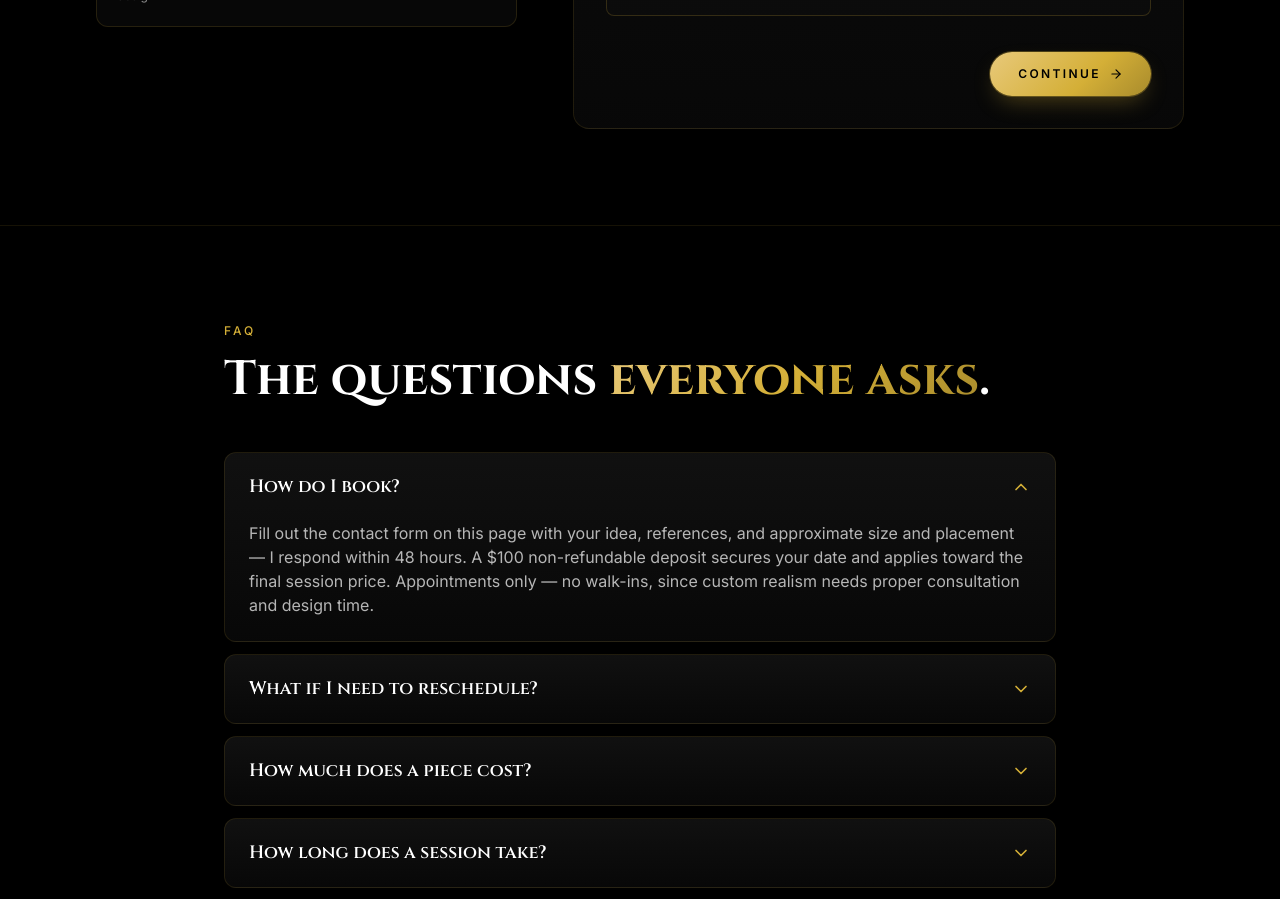
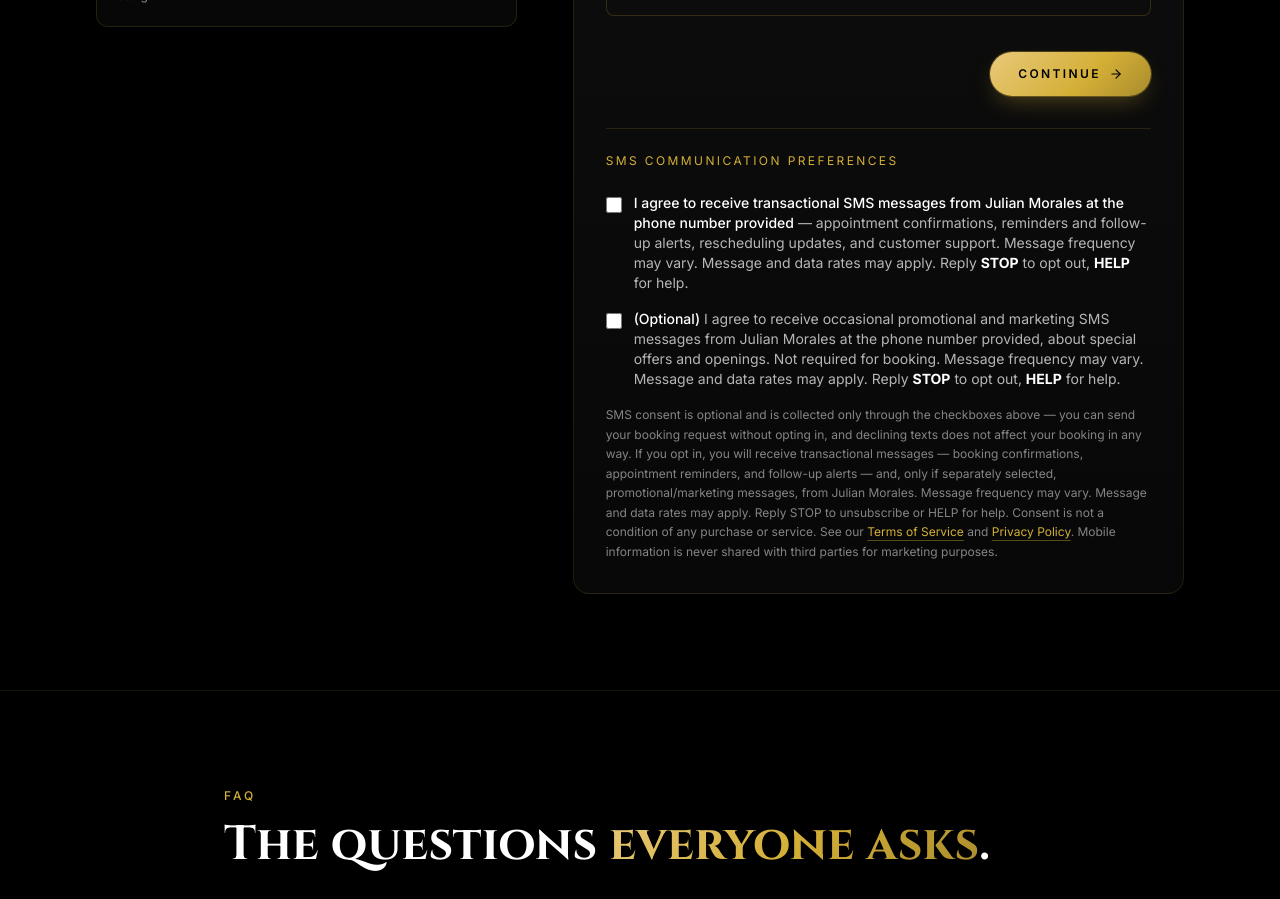
Before and after one commit to agencygi10-cell/julianmoralestattoo-website, a Next.js app: page /contact in a window 1280 px wide. Shown: the part 960-1859 px from the top of the page. Built offline with nearby package versions, Linux system fonts and the light colour scheme.

Commit message:
fix(scanner): render SMS consent block outside the step wizard — visible on first paint for carrier scanners/reviewers

```diff
--- a/components/Contact.tsx
+++ b/components/Contact.tsx
@@ -502,88 +502,6 @@ export default function Contact() {
                         />
                       </Field>
 
-                      {/* A2P 10DLC compliance — SMS consents */}
-                      <fieldset className="space-y-4 pt-2">
-                        <legend className="text-xs uppercase tracking-widest text-brand-gold mb-2">
-                          SMS Communication Preferences
-                        </legend>
-
-                        <label className="flex items-start gap-3 cursor-pointer">
-                          <input
-                            type="checkbox"
-                            className="mt-1 h-4 w-4 shrink-0 rounded border-brand-gold/40 bg-brand-ink accent-brand-gold cursor-pointer"
-                            {...register("smsServiceConsent")}
-                          />
-                          <span className="text-xs sm:text-sm text-white/70 leading-relaxed">
-                            <span className="text-white font-medium">
-                              I agree to receive transactional SMS messages
-                              from Julian Morales at the phone number provided
-                            </span>{" "}
-                            — appointment confirmations, reminders and
-                            follow-up alerts, rescheduling updates, and
-                            customer support. Message frequency may vary.
-                            Message and data rates may apply. Reply{" "}
-                            <strong className="text-white">STOP</strong> to
-                            opt out,{" "}
-                            <strong className="text-white">HELP</strong> for
-                            help.
-                          </span>
-                        </label>
-
-                        <label className="flex items-start gap-3 cursor-pointer">
-                          <input
-                            type="checkbox"
-                            className="mt-1 h-4 w-4 shrink-0 rounded border-brand-gold/40 bg-brand-ink accent-brand-gold cursor-pointer"
-                            {...register("smsMarketingConsent")}
-                          />
-                          <span className="text-xs sm:text-sm text-white/70 leading-relaxed">
-                            <span className="text-white font-medium">
-                              (Optional)
-                            </span>{" "}
-                            I agree to receive occasional promotional and
-                            marketing SMS messages from Julian Morales at the
-                            phone number provided, about special offers and
-                            openings. Not required for booking. Message
-                            frequency may vary. Message and data rates may
-                            apply. Reply{" "}
-                            <strong className="text-white">STOP</strong> to
-                            opt out,{" "}
-                            <strong className="text-white">HELP</strong> for
-                            help.
-                          </span>
-                        </label>
-                      </fieldset>
-
-                      <p className="text-xs text-white/50 leading-relaxed pt-2">
-                        SMS consent is optional and is collected only through
-                        the checkboxes above — you can send your booking
-                        request without opting in, and declining texts does
-                        not affect your booking in any way. If you opt in, you
-                        will receive transactional messages — booking
-                        confirmations, appointment reminders, and follow-up
-                        alerts — and, only if separately selected,
-                        promotional/marketing messages, from Julian Morales.
-                        Message frequency may vary. Message and data rates may
-                        apply. Reply STOP to unsubscribe or HELP for help.
-                        Consent is not a condition of any purchase or service.
-                        See our{" "}
-                        <a
-                          href="/terms"
-                          className="text-brand-gold underline decoration-brand-gold/40 underline-offset-4 hover:text-brand-gold-light"
-                        >
-                          Terms of Service
-                        </a>{" "}
-                        and{" "}
-                        <a
-                          href="/privacy"
-                          className="text-brand-gold underline decoration-brand-gold/40 underline-offset-4 hover:text-brand-gold-light"
-                        >
-                          Privacy Policy
-                        </a>
-                        . Mobile information is never shared with third
-                        parties for marketing purposes.
-                      </p>
-
                       {serverError && (
                         <p
                           role="alert"
@@ -602,6 +520,90 @@ export default function Contact() {
                     </motion.div>
                   )}
                 </AnimatePresence>
+
+                {/* A2P 10DLC compliance — SMS consents. Rendered OUTSIDE the
+                    step wizard so the checkboxes and disclosures are in the
+                    DOM from first paint on every step: carrier compliance
+                    scanners and reviewers read the page as it loads and never
+                    click through to step 3. */}
+                <div className="mt-8 border-t border-brand-gold/15 pt-6 space-y-4">
+                  <fieldset className="space-y-4">
+                    <legend className="text-xs uppercase tracking-widest text-brand-gold mb-2">
+                      SMS Communication Preferences
+                    </legend>
+
+                    <label className="flex items-start gap-3 cursor-pointer">
+                      <input
+                        type="checkbox"
+                        className="mt-1 h-4 w-4 shrink-0 rounded border-brand-gold/40 bg-brand-ink accent-brand-gold cursor-pointer"
+                        {...register("smsServiceConsent")}
+                      />
+                      <span className="text-xs sm:text-sm text-white/70 leading-relaxed">
+                        <span className="text-white font-medium">
+                          I agree to receive transactional SMS messages from
+                          Julian Morales at the phone number provided
+                        </span>{" "}
+                        — appointment confirmations, reminders and follow-up
+                        alerts, rescheduling updates, and customer support.
+                        Message frequency may vary. Message and data rates may
+                        apply. Reply{" "}
+                        <strong className="text-white">STOP</strong> to opt
+                        out, <strong className="text-white">HELP</strong> for
+                        help.
+                      </span>
+                    </label>
+
+                    <label className="flex items-start gap-3 cursor-pointer">
+                      <input
+                        type="checkbox"
+                        className="mt-1 h-4 w-4 shrink-0 rounded border-brand-gold/40 bg-brand-ink accent-brand-gold cursor-pointer"
+                        {...register("smsMarketingConsent")}
+                      />
+                      <span className="text-xs sm:text-sm text-white/70 leading-relaxed">
+                        <span className="text-white font-medium">
+                          (Optional)
+                        </span>{" "}
+                        I agree to receive occasional promotional and
+                        marketing SMS messages from Julian Morales at the
+                        phone number provided, about special offers and
+                        openings. Not required for booking. Message frequency
+                        may vary. Message and data rates may apply. Reply{" "}
+                        <strong className="text-white">STOP</strong> to opt
+                        out, <strong className="text-white">HELP</strong> for
+                        help.
+                      </span>
+                    </label>
+                  </fieldset>
+
+                  <p className="text-xs text-white/50 leading-relaxed">
+                    SMS consent is optional and is collected only through the
+                    checkboxes above — you can send your booking request
+                    without opting in, and declining texts does not affect
+                    your booking in any way. If you opt in, you will receive
+                    transactional messages — booking confirmations,
+                    appointment reminders, and follow-up alerts — and, only if
+                    separately selected, promotional/marketing messages, from
+                    Julian Morales. Message frequency may vary. Message and
+                    data rates may apply. Reply STOP to unsubscribe or HELP
+                    for help. Consent is not a condition of any purchase or
+                    service. See our{" "}
+                    <a
+                      href="/terms"
+                      className="text-brand-gold underline decoration-brand-gold/40 underline-offset-4 hover:text-brand-gold-light"
+                    >
+                      Terms of Service
+                    </a>{" "}
+                    and{" "}
+                    <a
+                      href="/privacy"
+                      className="text-brand-gold underline decoration-brand-gold/40 underline-offset-4 hover:text-brand-gold-light"
+                    >
+                      Privacy Policy
+                    </a>
+                    . Mobile information is never shared with third parties
+                    for marketing purposes.
+                  </p>
+                </div>
               </form>
             )}
           </motion.div>
```
